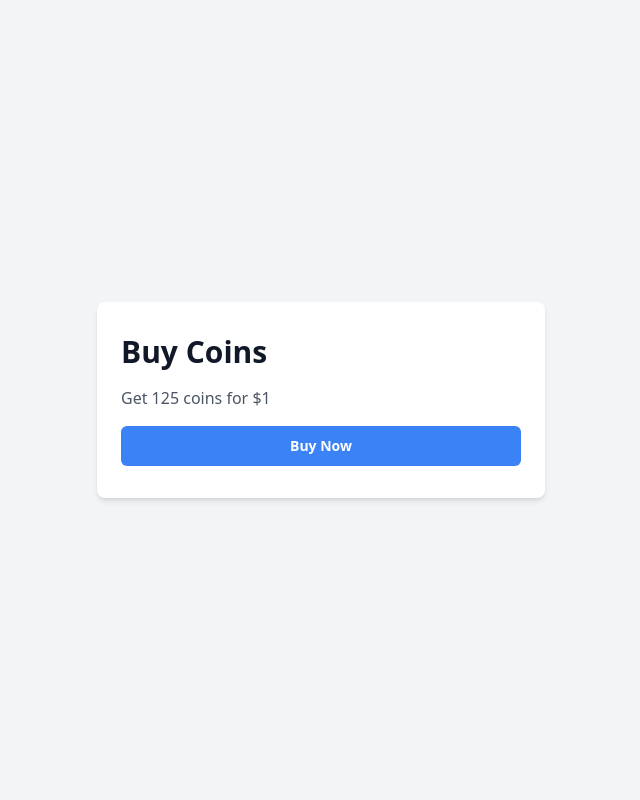
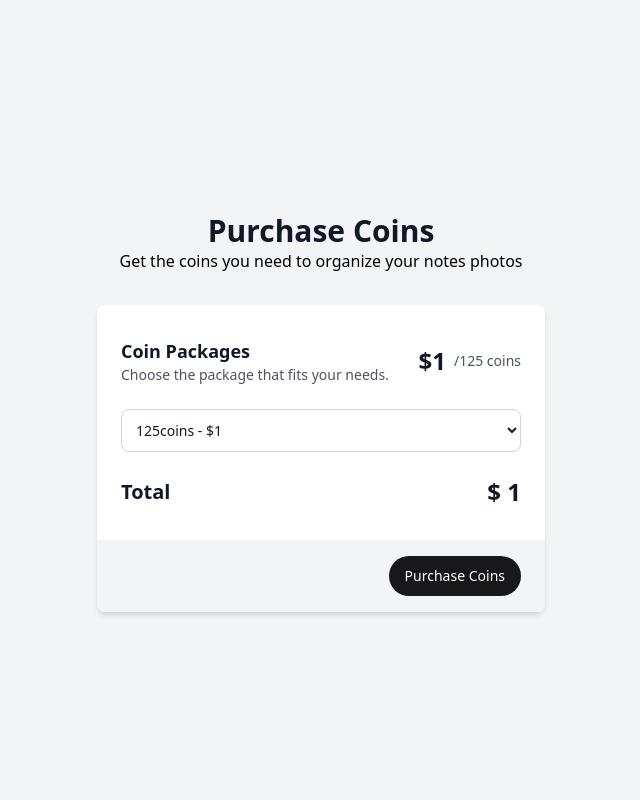
Before and after one commit to winninggodspower/ImgToPdfWebApp, a Flask app: page /purchase in a window 1280 px wide. Shown: the whole page, without its empty margins (319-959 px from the left). Run offline with Flask 3, Linux system fonts and the light colour scheme; parts of the project's set-up code (start-up, migrations or seed data) failed here and were passed over.

Commit message:
add purhase functionaity

```diff
--- a/requirements.txt
+++ b/requirements.txt
@@ -3,9 +3,12 @@ bcrypt==4.1.2
 blinker==1.7.0
 certifi==2021.10.8
 chardet==5.2.0
+charset-normalizer==3.3.2
 click==8.1.7
 colorama==0.4.6
 Deprecated==1.2.14
+dnspython==2.6.1
+email_validator==2.1.1
 Flask==3.0.3
 Flask-Bcrypt==1.0.1
 Flask-Login==0.6.3
@@ -14,6 +17,7 @@ Flask-SQLAlchemy==3.1.1
 Flask-Testing==0.8.1
 Flask-WTF==1.2.1
 greenlet==3.0.3
+idna==3.7
 img2pdf==0.5.1
 itsdangerous==2.2.0
 Jinja2==3.1.3
@@ -28,6 +32,7 @@ PyPDF2==3.0.1
 python-decouple==3.8
 regex==2024.4.16
 reportlab==4.1.0
+requests==2.31.0
 SQLAlchemy==2.0.29
 typing_extensions==4.11.0
 urllib3==1.26.7
--- a/src/config.py
+++ b/src/config.py
@@ -17,6 +17,7 @@ class Config(object):
     DEBUG_TB_INTERCEPT_REDIRECTS = False
     PDF_FOLDER = 'PDFILES'
     CREDIT_PER_USE = 5
+    PAYSTACK_SECRET_KEY = config('PAYSTACK_SECRET_KEY')
 
 class DevelopmentConfig(Config):
     DEVELOPMENT = True
--- a/src/purchase/views.py
+++ b/src/purchase/views.py
@@ -1,8 +1,40 @@
-from flask import Blueprint, render_template, flash, request
-
+from flask import Blueprint, render_template, request, redirect, flash
+from flask_login import login_required, current_user
+from .paystack import PayStack
+from .pricing import determine_credits
+from src import db
 
 purchase_blueprint = Blueprint("purchase", __name__)
 
 @purchase_blueprint.route("/purchase")
 def purchase():
     return render_template('purchase_coin.html')
+
+@purchase_blueprint.route("/checkout", methods=['POST'])
+@login_required
+def checkout():
+    price = int(request.form.get('price')) * 100
+    redirect_url = PayStack.generate_checkout_url(current_user.email, price, metadata={
+        'user_id': current_user.id,
+    })
+
+    return redirect(redirect_url)
+
+@purchase_blueprint.route("/verify-purchase")
+def verify_purchase():
+    reference = request.args.get('reference')
+    response = PayStack.verify_payment(reference)
+    print(response)
+
+    if response:
+        price = response['amount'] / 100
+        purchased_credits = determine_credits(price)
+        current_user.credits += int(purchased_credits)
+        print(f'current coin: {current_user.credits}')
+        db.session.commit()
+        flash(f'successfully purchased {purchased_credits} coins', 'success')
+
+    else:
+        flash('purchase was unsuccessfull', 'error')
+
+    return redirect('/')
--- a/src/static/css/output.css
+++ b/src/static/css/output.css
@@ -636,6 +640,14 @@ video {
 
 .mt-4 {
   margin-top: 1rem;
+}
+
+.mr-2 {
+  margin-right: 0.5rem;
+}
+
+.mt-6 {
+  margin-top: 1.5rem;
 }
 
 .block {
@@ -693,6 +705,10 @@ video {
 
 .h-screen {
   height: 100vh;
+}
+
+.min-h-screen {
+  min-height: 100vh;
 }
 
 .w-11\/12 {
@@ -763,6 +779,10 @@ video {
   align-items: center;
 }
 
+.justify-end {
+  justify-content: flex-end;
+}
+
 .justify-center {
   justify-content: center;
 }
@@ -779,10 +799,38 @@ video {
   gap: 1rem;
 }
 
+.gap-6 {
+  gap: 1.5rem;
+}
+
 .space-y-4 > :not([hidden]) ~ :not([hidden]) {
   --tw-space-y-reverse: 0;
   margin-top: calc(1rem * calc(1 - var(--tw-space-y-reverse)));
   margin-bottom: calc(1rem * var(--tw-space-y-reverse));
+}
+
+.space-y-1 > :not([hidden]) ~ :not([hidden]) {
+  --tw-space-y-reverse: 0;
+  margin-top: calc(0.25rem * calc(1 - var(--tw-space-y-reverse)));
+  margin-bottom: calc(0.25rem * var(--tw-space-y-reverse));
+}
+
+.space-y-1\.5 > :not([hidden]) ~ :not([hidden]) {
+  --tw-space-y-reverse: 0;
+  margin-top: calc(0.375rem * calc(1 - var(--tw-space-y-reverse)));
+  margin-bottom: calc(0.375rem * var(--tw-space-y-reverse));
+}
+
+.space-y-2 > :not([hidden]) ~ :not([hidden]) {
+  --tw-space-y-reverse: 0;
+  margin-top: calc(0.5rem * calc(1 - var(--tw-space-y-reverse)));
+  margin-bottom: calc(0.5rem * var(--tw-space-y-reverse));
+}
+
+.space-y-8 > :not([hidden]) ~ :not([hidden]) {
+  --tw-space-y-reverse: 0;
+  margin-top: calc(2rem * calc(1 - var(--tw-space-y-reverse)));
+  margin-bottom: calc(2rem * var(--tw-space-y-reverse));
 }
 
 .overflow-hidden {
@@ -884,6 +932,16 @@ video {
   background-color: rgb(255 255 255 / var(--tw-bg-opacity));
 }
 
+.bg-\[hsl\(240\2c 6\%\2c 10\%\)\] {
+  --tw-bg-opacity: 1;
+  background-color: hsl(240 6% 10% / var(--tw-bg-opacity));
+}
+
+.bg-gray-50 {
+  --tw-bg-opacity: 1;
+  background-color: rgb(249 250 251 / var(--tw-bg-opacity));
+}
+
 .bg-opacity-50 {
   --tw-bg-opacity: 0.5;
 }
@@ -898,6 +956,18 @@ video {
 
 .p-6 {
   padding: 1.5rem;
+}
+
+.p-4 {
+  padding: 1rem;
+}
+
+.p-8 {
+  padding: 2rem;
+}
+
+.p-2\.5 {
+  padding: 0.625rem;
 }
 
 .px-2 {
@@ -940,6 +1010,16 @@ video {
   padding-bottom: 2rem;
 }
 
+.py-12 {
+  padding-top: 3rem;
+  padding-bottom: 3rem;
+}
+
+.py-4 {
+  padding-top: 1rem;
+  padding-bottom: 1rem;
+}
+
 .text-center {
   text-align: center;
 }
@@ -954,6 +1034,21 @@ video {
   line-height: 1.25rem;
 }
 
+.text-2xl {
+  font-size: 1.5rem;
+  line-height: 2rem;
+}
+
+.text-lg {
+  font-size: 1.125rem;
+  line-height: 1.75rem;
+}
+
+.text-xl {
+  font-size: 1.25rem;
+  line-height: 1.75rem;
+}
+
 .font-bold {
   font-weight: 700;
 }
@@ -1170,6 +1359,10 @@ video {
 
   .md\:w-1\/2 {
     width: 50%;
+  }
+
+  .md\:w-auto {
+    width: auto;
   }
 
   .md\:grid-cols-\[1fr_auto\] {
--- a/src/templates/index.html
+++ b/src/templates/index.html
@@ -27,7 +27,7 @@
                 <path d="M7 6h1v4"></path>
                 <path d="m16.71 13.88.7.71-2.82 2.82"></path>
             </svg>
-            <span>250 coins</span>
+            <span>{{ user.credits }} coins</span>
         </div>
         <a href="{{ url_for('purchase.purchase') }}"
             class="justify-center whitespace-nowrap text-sm font-medium ring-offset-background transition-colors focus-visible:outline-none focus-visible:ring-2 focus-visible:ring-ring focus-visible:ring-offset-2 disabled:pointer-events-none disabled:opacity-50 border border-input bg-background hover:bg-accent hover:text-accent-foreground h-9 rounded-3xl px-3 flex items-center gap-2">
--- a/src/templates/purchase_coin.html
+++ b/src/templates/purchase_coin.html
@@ -6,16 +6,54 @@
 
 {% block body %}
 
-<section class="flex flex-col items-center justify-center h-screen " dark-classes="bg-gray-100 dark:bg-gray-900">
-    <div class="max-w-md w-full px-6 py-8 bg-white rounded-lg shadow-md " dark-classes="dark:bg-gray-800">
-        <div class="space-y-4">
-            <h1 class="text-3xl font-bold text-gray-900 " dark-classess="dark:text-gray-100">Buy Coins</h1>
-            <p class="text-gray-600 " dark-classess="dark:text-gray-400">Get 125 coins for $1</p>
-            <button
-                class="inline-flex items-center justify-center whitespace-nowrap text-sm ring-offset-background transition-colors focus-visible:outline-none focus-visible:ring-2 focus-visible:ring-ring focus-visible:ring-offset-2 disabled:pointer-events-none disabled:opacity-50 h-10 w-full bg-blue-500 hover:bg-blue-600 text-white font-semibold py-3 px-6 rounded-md focus:outline-none focus:ring-2 focus:ring-blue-500 focus:ring-opacity-50">
-                Buy Now
-            </button>
+<div class="flex flex-col items-center justify-center min-h-screen bg-gray-100 py-12">
+    <div class="max-w-md w-full space-y-8">
+        <div>
+            <h2 class="mt-6 text-center text-3xl font-bold text-gray-900">Purchase Coins</h2>
+            <p class="text-center ">Get the coins you need to organize your notes photos
+            </p>
         </div>
+        <form action="{{ url_for('purchase.checkout') }}" method="post" class="bg-white shadow-md rounded-lg overflow-hidden">
+            <div class="px-6 py-8">
+                <div class="flex items-center justify-between">
+                    <div>
+                        <h3 class="text-lg font-bold text-gray-900">Coin Packages</h3>
+                        <p class="text-sm text-gray-600 dark:text-gray-400">Choose the package that fits your needs.</p>
+                    </div>
+                    <div class="flex items-center">
+                        <span class="text-gray-900 font-bold text-2xl mr-2">$1</span>
+                        <span class="text-gray-600 dark:text-gray-400 text-sm">/125 coins</span>
+                    </div>
+                </div>
+                <div class="mt-6">
+                    <select id="price" name="price" class="bg-white border border-gray-300 text-gray-900 text-sm rounded-lg focus:ring-blue-500 focus:border-blue-500 focus:outline-none focus:ring-2 focus:ring-ring focus:ring-offset-2 block w-full p-2.5" required>
+                        <option selected>Select Coins</option>
+                        <option value="1" selected>125coins - $1</option>
+                        <option value="2">250coins - $2 (10% discount)</option>
+                        <option value="4">500coins - $4 (20% discount)</option>
+                        <option value="8">1000coins - $8 (20% discount)</option>
+                      </select>
+                </div>
+                <div class="mt-6 flex items-center justify-between">
+                    <span class="text-gray-900 font-bold text-xl">Total</span>
+                    <span class="text-gray-900 font-bold text-2xl">$ <span id="total-price">1</span></span>
+                </div>
+            </div>
+            <input type="text"  class="hidden">
+            <div class="bg-gray-100 px-6 py-4 flex justify-end">
+                <button type="submit"
+                    class="inline-flex text-white rounded-3xl items-center justify-center whitespace-nowrap text-sm font-medium ring-offset-background transition-colors focus-visible:outline-none focus-visible:ring-2 focus-visible:ring-ring focus-visible:ring-offset-2 disabled:pointer-events-none disabled:opacity-50 bg-[hsl(240,6%,10%)] text-primary-foreground hover:bg-primary/90 h-10 px-4 py-2 w-full md:w-auto">
+                    Purchase Coins
+                </button>
+            </div>
+        </form>
     </div>
-</section>
+</div>
+
+<script>
+    document.getElementById('price').addEventListener('change', (e)=>{
+        let totalPrice = e.target.value;
+        document.getElementById('total-price').innerText = totalPrice;
+    })
+</script>
 {% endblock body %}
```
Also changed, not shown: other parts of src/static/css/output.css (+98 -0 lines), src/purchase/paystack.py (added, +54 -0 lines), src/purchase/pricing.py (added, +13 -0 lines), 1 other file.
